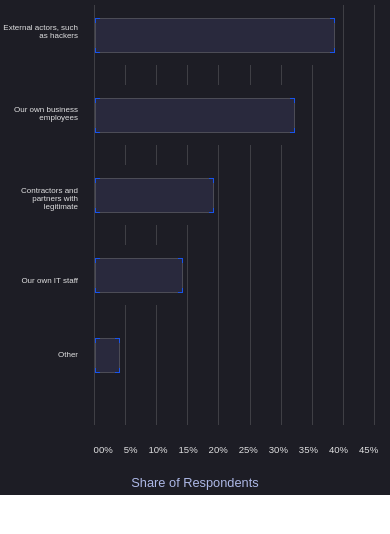
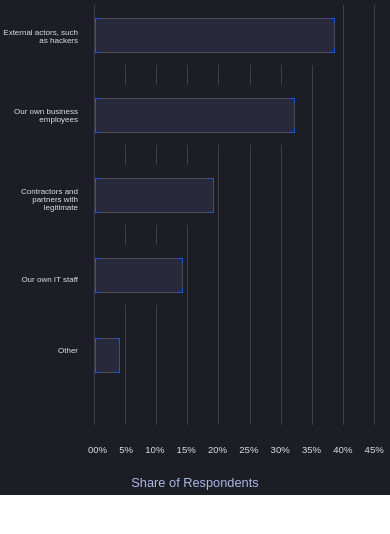
Before and after one commit to ShafeequrRehman/Cloud-Security-Staistics, a plain HTML site: page index.html in a window 390 px wide. Drawn offline with Linux system fonts and the light colour scheme.

Commit message:
Update index.html

```diff
--- a/index.html
+++ b/index.html
@@ -191,7 +191,18 @@
       max-width: 20%;
       font-size: 0.5rem;
       line-height: 1;
+      top: 62px;
+
+    height: calc(97% - 22%);
         }
+        .x-axis-labels {
+          left: 21%;
+          max-width: 100%;
+          display: flex;
+          justify-content: space-around;
+          width: calc(86% - 7%);
+    }
+
         .barmain{
 
       margin-left: 18%;}
```
